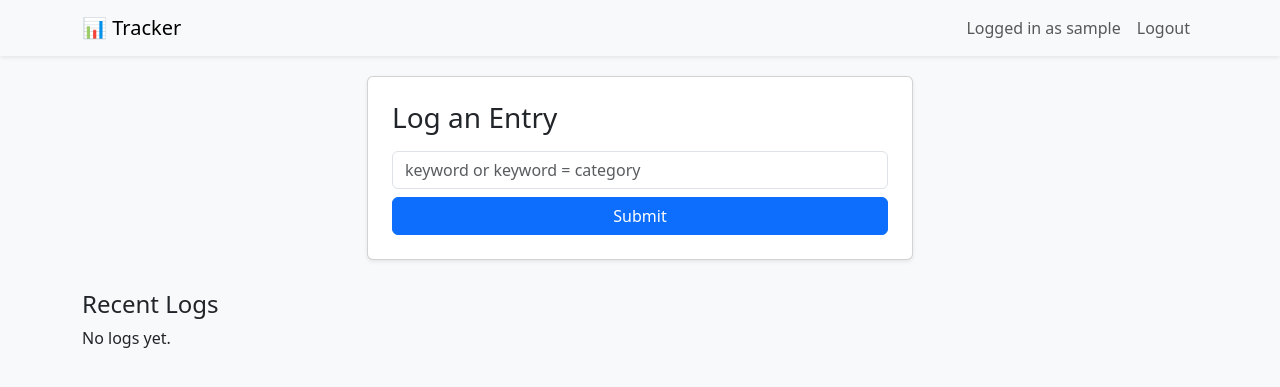
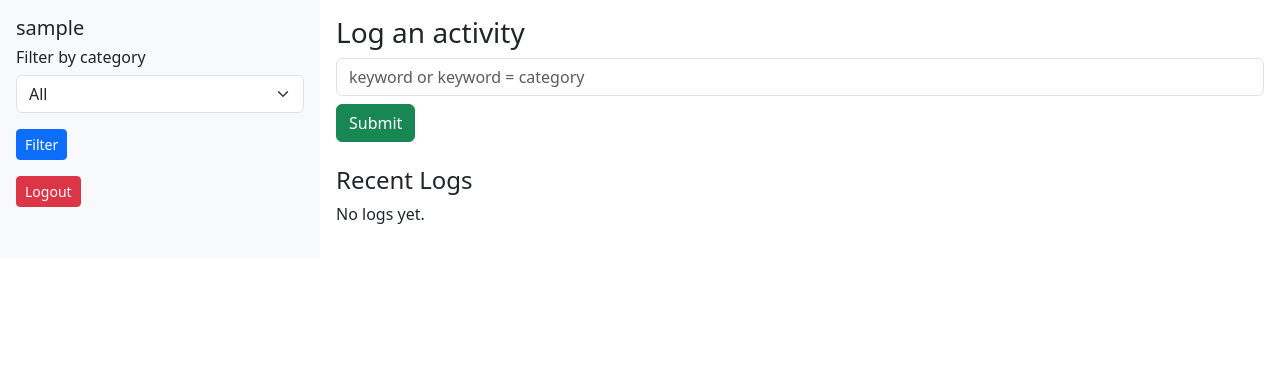
Before and after one commit to allnovice/tracker, a Flask app: page /log in a window 1280 px wide. Shown: the top 387 px of the page. Run offline with Flask 3, Linux system fonts and the light colour scheme; the visitor is signed in with stand-in values (Sample User, id 1); data that the repository does not hold is empty; some libraries are stand-ins or nearby versions.

Commit message:
Update log.html

```diff
--- a/templates/log.html
+++ b/templates/log.html
@@ -1,29 +1,48 @@
-{% extends "base.html" %}
-{% block content %}
-<div class="row justify-content-center">
-    <div class="col-12 col-md-6">
-        <div class="card shadow-sm p-4">
-            <h3 class="mb-3">Log an Entry</h3>
+<!doctype html>
+<html lang="en">
+<head>
+  <meta charset="utf-8">
+  <title>Logs</title>
+  <link href="https://cdn.jsdelivr.net/npm/bootstrap@5.3.2/dist/css/bootstrap.min.css" rel="stylesheet">
+</head>
+<body>
+<div class="container-fluid">
+  <div class="row">
+    <!-- Sidebar -->
+    <div class="col-md-3 bg-light p-3">
+      <h5>{{ username }}</h5>
+      <h6>Filter by category</h6>
+      <form method="get" action="/log">
+        <select name="category" class="form-select mb-3">
+          <option value="">All</option>
+          {% for cat in categories %}
+          <option value="{{ cat }}">{{ cat }}</option>
+          {% endfor %}
+        </select>
+        <button type="submit" class="btn btn-sm btn-primary mb-3">Filter</button>
+      </form>
+      <a href="/logout" class="btn btn-danger btn-sm">Logout</a>
+    </div>
+
+    <!-- Main content -->
+    <div class="col-md-9 p-3">
+      <h3>Log an activity</h3>
       {% if message %}
       <div class="alert alert-info">{{ message }}</div>
       {% endif %}
       <form method="post">
         <input type="text" name="prompt" class="form-control mb-2" placeholder="keyword or keyword = category">
-                <button type="submit" class="btn btn-primary w-100">Submit</button>
+        <button type="submit" class="btn btn-success">Submit</button>
       </form>
-        </div>
-    </div>
-</div>
 
-<div class="table-container">
-    <h4>Recent Logs</h4>
+      <h4 class="mt-4">Recent Logs</h4>
       {% if logs %}
-    <table class="table table-striped">
+      <table class="table table-striped table-sm">
         <thead>
           <tr>
             <th>Keyword</th>
             <th>Category</th>
-                <th>Time</th>
+            <th>Timestamp</th>
           </tr>
         </thead>
         <tbody>
@@ -40,4 +59,7 @@
       <p>No logs yet.</p>
       {% endif %}
     </div>
-{% endblock %}
+  </div>
+</div>
+</body>
+</html>
```
Lines whose indentation alone changed are shown as unchanged.
